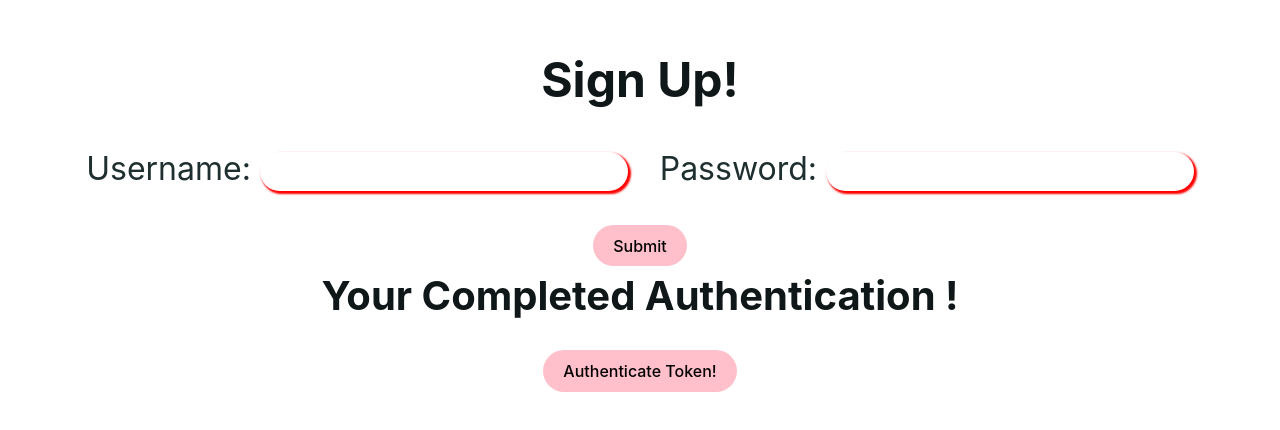
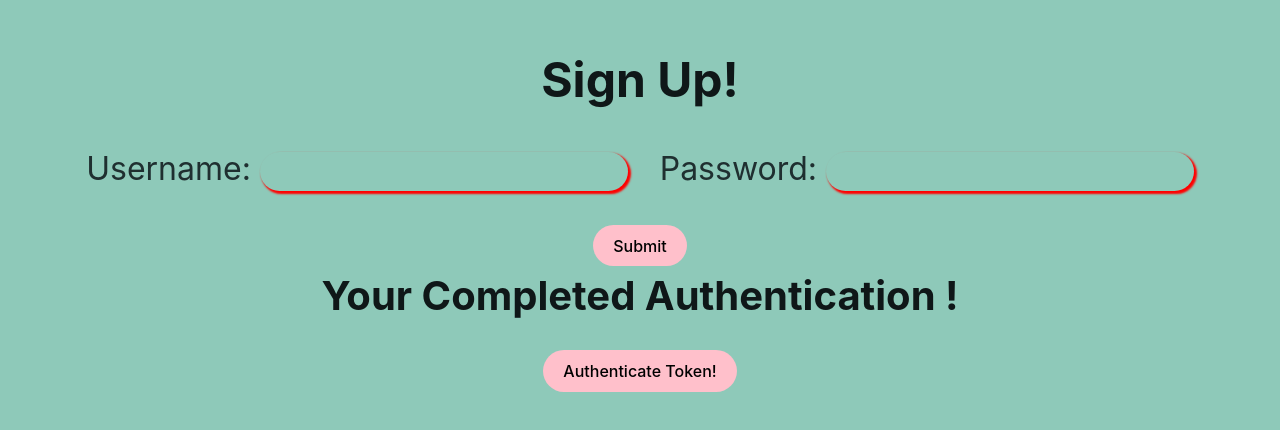
Before and after one commit to Zachary-Collier/Block-27-Forms, a React (Vite) app: page / in a window 1280 px wide. Shown: the part 182-612 px from the top of the page. Built offline with nearby package versions, Linux system fonts and the light colour scheme.

Commit message:
This iis a good change.

```diff
--- a/src/SignUpFormPrettyStyles.css
+++ b/src/SignUpFormPrettyStyles.css
@@ -1,6 +1,7 @@
 * {
   padding: 0;
   margin: 0;
+  background-color: rgb(142, 201, 185)
 }
 
 .form h2 {
@@ -44,5 +45,5 @@ form input:focus {
 .form h3 {
   font-size: 1.8em;
   color: black;
-  margin-top: 4em;
+  margin-top: 2em;
 }
```
